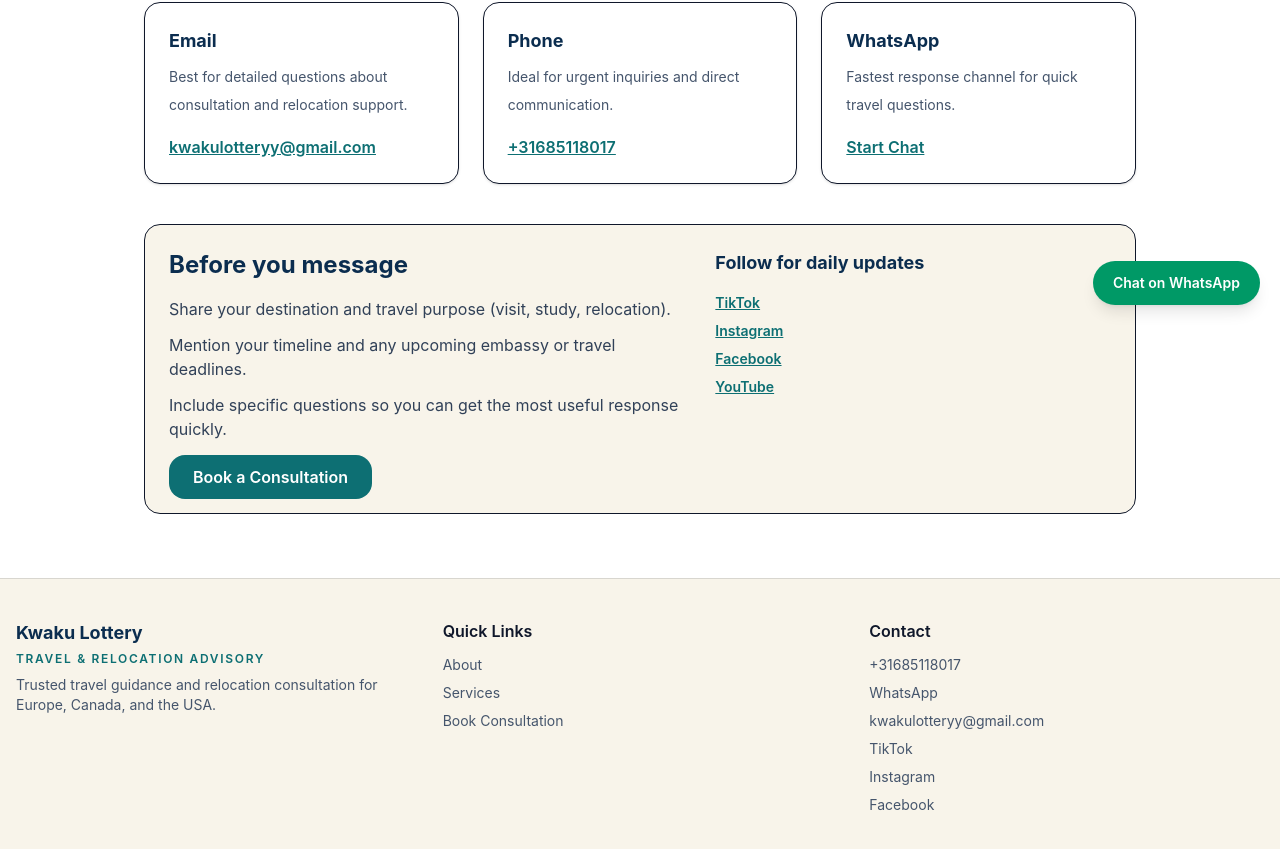
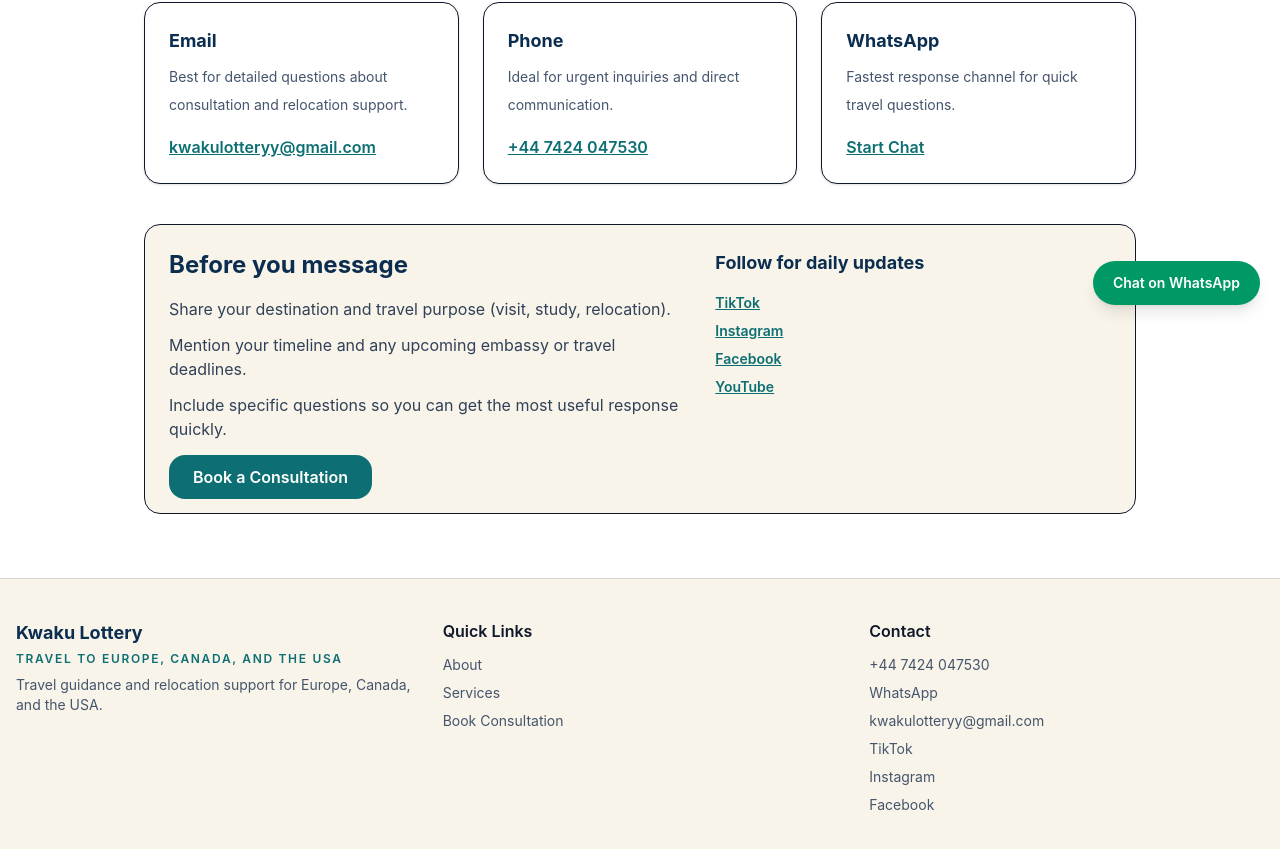
Before and after one commit to learngermanghana/kwakuasamoah, a Next.js app: page /contact in a window 1280 px wide. Shown: the part 475-1324 px from the top of the page. Built offline with nearby package versions, Linux system fonts and the light colour scheme.

Commit message:
Simplify copy to travel-to-Europe messaging

```diff
--- a/src/app/page.tsx
+++ b/src/app/page.tsx
@@ -24,10 +24,10 @@ export default async function HomePage() {
         <div className="mx-auto max-w-7xl px-4 py-24 md:py-28">
           <div className="max-w-3xl text-white">
             <p className="mb-3 inline-block rounded-full border border-[#89d5d2]/40 bg-[#0d6f73]/40 px-3 py-1 text-sm font-semibold text-[#d9f7f5]">
-              {siteConfig.tagline} • Europe, Canada, USA
+              {siteConfig.tagline}
             </p>
             <h1 className="text-4xl font-bold leading-tight md:text-6xl">
-              From Africa to Europe, Canada, and the USA — helping you travel and relocate smarter.
+              Travel to Europe, Canada, and the USA.
             </h1>
             <p className="mt-5 text-lg text-[#f4f1e6]">
               Get trusted travel updates, relocation guidance, visa support, and one-on-one consultation for destinations outside Asia.
@@ -128,7 +128,7 @@ export default async function HomePage() {
             </div>
           </div>
           <div className="mt-8 grid gap-6 md:grid-cols-3">
-            <div className="rounded-2xl bg-white p-6 shadow-sm"><h3 className="font-bold">Real Experience</h3><p className="mt-2 text-slate-600">Built from real migration journeys from Africa to Europe through studies and relocation.</p></div>
+            <div className="rounded-2xl bg-white p-6 shadow-sm"><h3 className="font-bold">Real Experience</h3><p className="mt-2 text-slate-600">Built from real migration journeys focused on travel and relocation support.</p></div>
             <div className="rounded-2xl bg-white p-6 shadow-sm"><h3 className="font-bold">Clear Guidance</h3><p className="mt-2 text-slate-600">Simple travel and relocation advice tailored for beginners and first-time applicants.</p></div>
             <div className="rounded-2xl bg-white p-6 shadow-sm"><h3 className="font-bold">Fast Support</h3><p className="mt-2 text-slate-600">Quick consultation and WhatsApp support for urgent travel questions.</p></div>
           </div>
--- a/src/components/footer.tsx
+++ b/src/components/footer.tsx
@@ -9,7 +9,7 @@ export function Footer() {
           <h3 className="text-lg font-bold text-[#0b2d4f]">{siteConfig.name}</h3>
           <p className="mt-1 text-xs font-semibold uppercase tracking-[0.14em] text-[#0d6f73]">{siteConfig.tagline}</p>
           <p className="mt-2 text-sm text-slate-600">
-            Trusted travel guidance and relocation consultation for Europe, Canada, and the USA.
+            Travel guidance and relocation support for Europe, Canada, and the USA.
           </p>
         </div>
         <div>
--- a/src/lib/site-config.ts
+++ b/src/lib/site-config.ts
@@ -1,11 +1,11 @@
 export const siteConfig = {
   name: "Kwaku Lottery",
-  tagline: "Travel & Relocation Advisory",
+  tagline: "Travel to Europe, Canada, and the USA",
   description:
-    "Trusted travel guidance and relocation support for Europe, Canada, and the USA through clear, practical consultation.",
+    "Travel guidance and relocation support for Europe, Canada, and the USA.",
   url: "https://www.kwakulotteryy.com",
-  phone: "+31685118017",
-  whatsapp: "31685118017",
+  phone: "+44 7424 047530",
+  whatsapp: "447424047530",
   email: "kwakulotteryy@gmail.com",
   socials: {
     tiktok: "https://www.tiktok.com/@kwakulotteryy",
```
